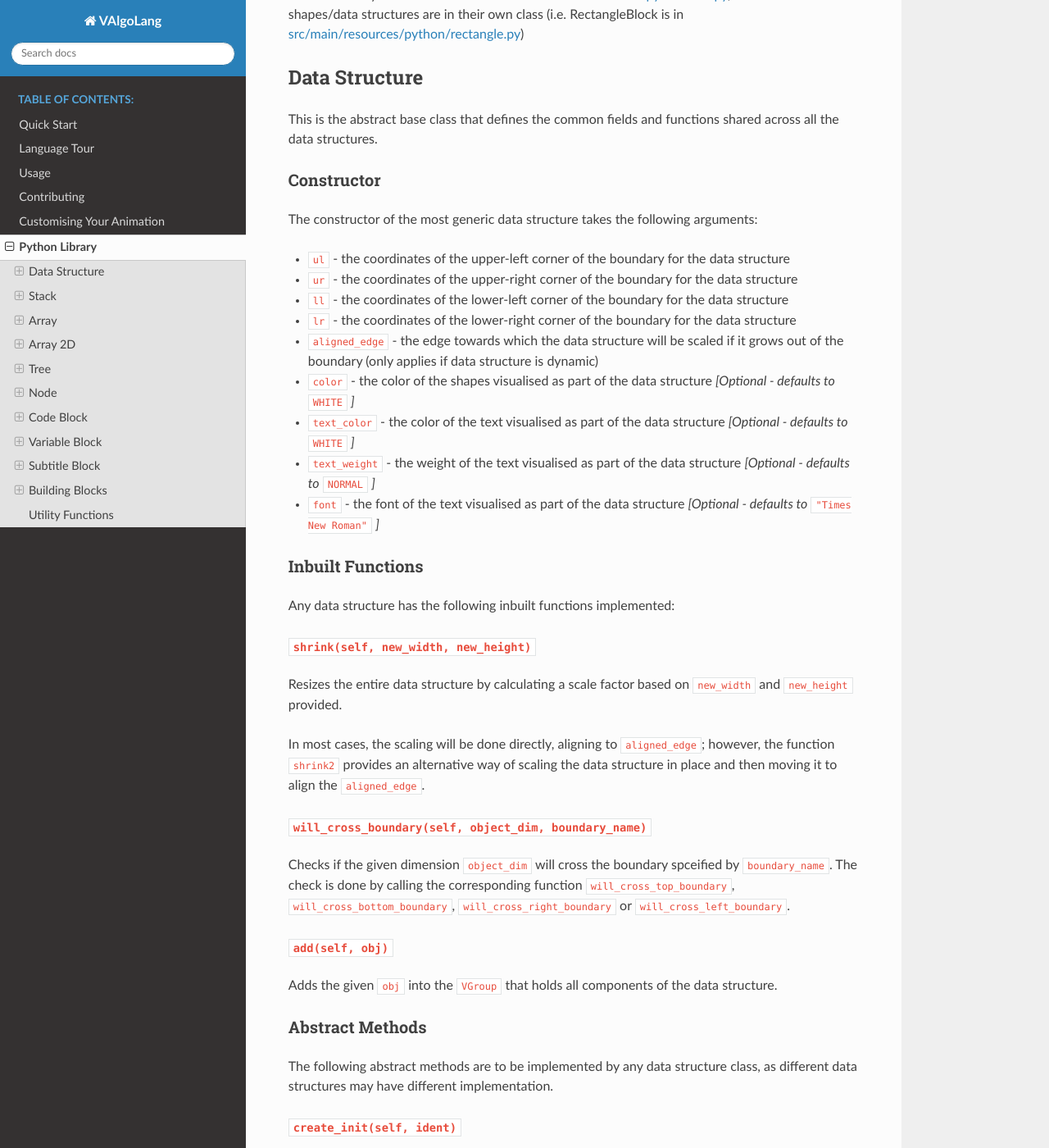
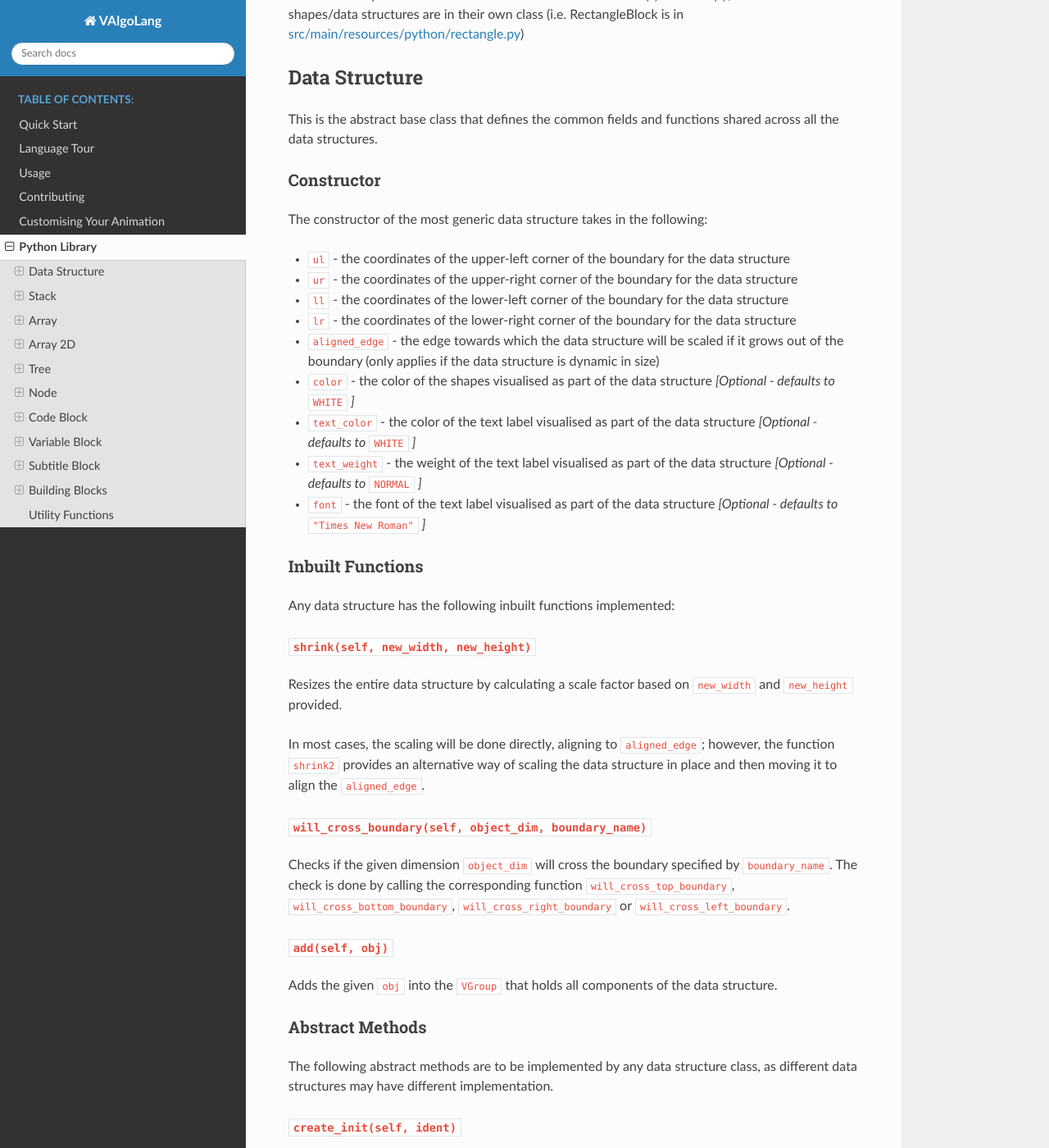
Before and after one commit to VAlgoLang/valgolang.github.io, a Sphinx documentation site: the page built from source/python_library.rst, in a window 1280 px wide and 1400 px high, scrolled down 298 px. Shown: the whole window at 82% size. Built offline with Sphinx 7.4.7 and the Read the Docs theme 2.0.0, drawn with Linux system fonts in a browser that asks for light colours; some of the changed text lies outside the part shown.

Commit message:
fixed typo

```diff
--- a/source/python_library.rst
+++ b/source/python_library.rst
@@ -14,17 +14,17 @@
 Constructor
 ^^^^^^^^^^^
 
-The constructor of the most generic data structure takes the following arguments:
+The constructor of the most generic data structure takes in the following:
 
 * ``ul`` - the coordinates of the upper-left corner of the boundary for the data structure
 * ``ur`` - the coordinates of the upper-right corner of the boundary for the data structure
 * ``ll`` - the coordinates of the lower-left corner of the boundary for the data structure
 * ``lr`` - the coordinates of the lower-right corner of the boundary for the data structure
-* ``aligned_edge`` - the edge towards which the data structure will be scaled if it grows out of the boundary (only applies if data structure is dynamic)
+* ``aligned_edge`` - the edge towards which the data structure will be scaled if it grows out of the boundary (only applies if the data structure is dynamic in size)
 * ``color`` - the color of the shapes visualised as part of the data structure *[Optional - defaults to* ``WHITE`` *]*
-* ``text_color`` - the color of the text visualised as part of the data structure *[Optional - defaults to* ``WHITE`` *]*
-* ``text_weight`` - the weight of the text visualised as part of the data structure *[Optional - defaults to* ``NORMAL`` *]*
-* ``font`` - the font of the text visualised as part of the data structure *[Optional - defaults to* ``"Times New Roman"`` *]*
+* ``text_color`` - the color of the text label visualised as part of the data structure *[Optional - defaults to* ``WHITE`` *]*
+* ``text_weight`` - the weight of the text label visualised as part of the data structure *[Optional - defaults to* ``NORMAL`` *]*
+* ``font`` - the font of the text label visualised as part of the data structure *[Optional - defaults to* ``"Times New Roman"`` *]*
 
 Inbuilt Functions
 ^^^^^^^^^^^^^^^^^^
@@ -39,7 +39,7 @@
 
 ``will_cross_boundary(self, object_dim, boundary_name)``
 """"""""""""""""""""""""""""""""""""""""""""""""""""""""
-Checks if the given dimension ``object_dim`` will cross the boundary spceified by ``boundary_name``. The check is done by calling the corresponding function ``will_cross_top_boundary``, ``will_cross_bottom_boundary``, ``will_cross_right_boundary`` or ``will_cross_left_boundary``.
+Checks if the given dimension ``object_dim`` will cross the boundary specified by ``boundary_name``. The check is done by calling the corresponding function ``will_cross_top_boundary``, ``will_cross_bottom_boundary``, ``will_cross_right_boundary`` or ``will_cross_left_boundary``.
 
 ``add(self, obj)``
 """"""""""""""""""
@@ -97,7 +97,7 @@
 
 * ``values`` - list of values corresponding to each index of the array
 * ``title`` - the text label to be displayed with the array
-* ``boundaries`` - coordinates of boundary
+* ``boundaries`` - coordinates of boundary that the array has to stay within
 * ``padding`` - specifies whether to add a padding between the title and the shape visualisation *[Optional - defaults to* ``True`` *]*
 * ``color`` and ``text_color`` - same as for all data structures *[Optional -* ``color`` *defaults to* ``BLUE`` *and* ``text_color`` *defaults to* ``WHITE`` *]*
 
@@ -375,7 +375,7 @@
 
 The Subtitle Block displays the list of most recently updated variables and their values at the top left of your screen (by default).
 
-The positioning and whether the Varaible Block should be rendered are controlled by the Stlysheet. Please refer to the :doc:`Customising Your Animation <customisation>` section for a more detailed description of how the Stylesheet works.
+The Subtitle Block holds subtitles generated by the subtitle annotations and the positioning of the Subtitle Block is controlled by the Stlysheet. Please refer to the :ref:`Subtitles <subtitlesannotation>` and :doc:`Customising Your Animation <customisation>` sections for a more detailed description of how the subtitle annotations and Stylesheet works.
 
 Constructor
 ^^^^^^^^^^^
@@ -431,7 +431,7 @@
 * ``text_weight`` - weight of the text label *[Optional - defaults to* ``NORMAL`` *]*
 * ``font`` - font of the text label *[Optional - defaults to* ``"Times New Roman"`` *]*
 
-To add an additional element, create it, and group it with the VGroup.
+To add an additional element, create it, and group it with the ``VGroup``.
 To change the default position of the label and the distance between the label and the line, change ``DOWN`` and ``SMALL_BUFF`` respectively.
 
 Rectangle Block
@@ -453,7 +453,7 @@
 * ``text_weight`` - weight of the text inside the rectangle *[Optional - defaults to* ``NORMAL`` *]*
 * ``font`` - font of the text inside the rectangle *[Optional - defaults to* ``"Times New Roman"`` *]*
 
-To add an additional element, create it, and group it with the VGroup.
+To add an additional element, create it, and group it with the ``VGroup``.
 
 Inbuilt Functions
 """""""""""""""""
--- a/source/tutorial.rst
+++ b/source/tutorial.rst
@@ -275,7 +275,7 @@
 
 VAlgoLang has no specific requirement for the structure of the main body of the program. Like many of the other programming languages, watch out for syntax and semantic errors such as accessing an undeclared identifier, incompatible type assignments and so on.
 
-The only thing to note is that if you wish to compile a program with functions, thos functions need to be declared at the top of the file. The main body of the code (statements) should then follow these function definitions.
+The only thing to note is that if you wish to compile a program with functions, those functions need to be declared at the top of the file. The main body of the code (statements) should then follow these function definitions.
 
 Controlling Your Animation
 -----------------------------
@@ -314,8 +314,10 @@
     }
     ...
 
+.. _subtitlesannotation:
+
 Subtitles
-^^^^^^^^^^^^^^
+^^^^^^^^^^
 
 A subtitle annotation allows you to add descriptive text to your animation. There are two types of subtitles:
 
```
Also changed, not shown: other parts of source/python_library.rst (+10 -10 lines).
